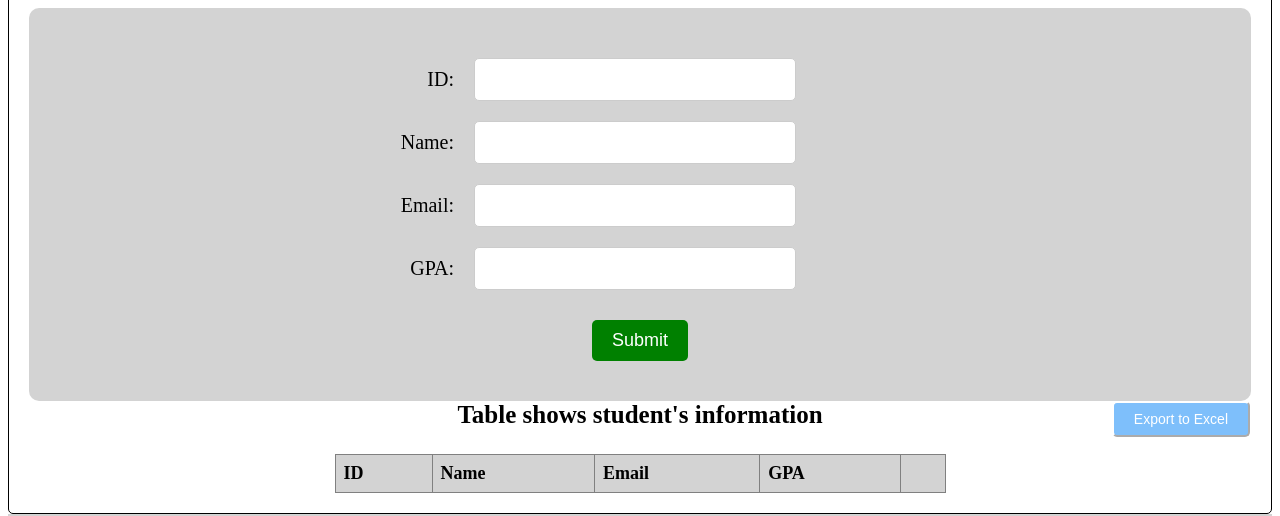
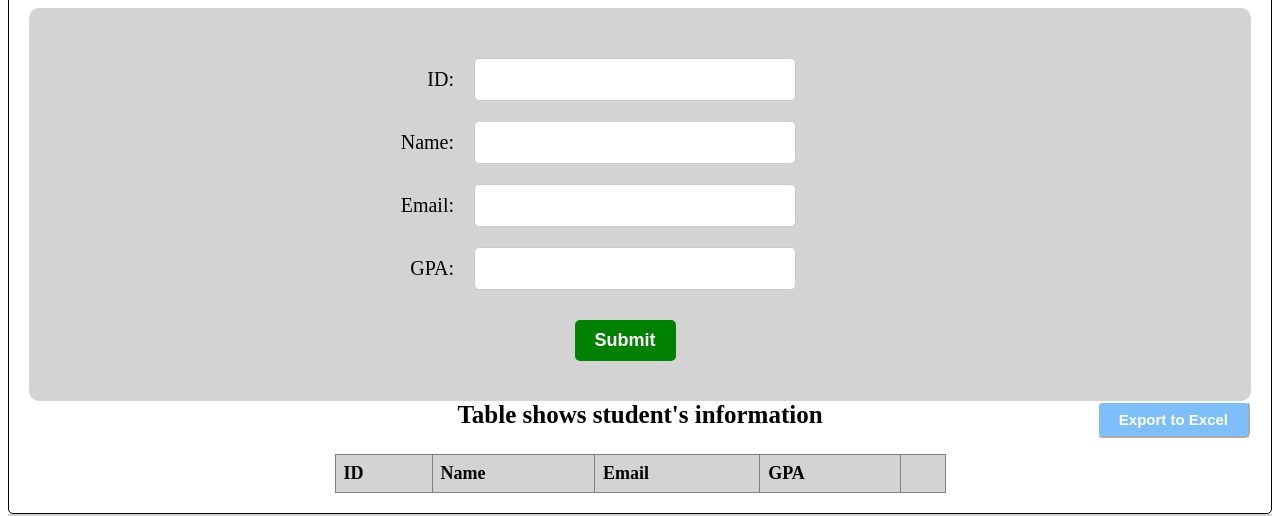
Before and after one commit to realthdat/myMidTask, a plain HTML site: page index.html in a window 1280 px wide. Shown: the part 312-828 px from the top of the page. Drawn offline with nearby package versions, Linux system fonts and the light colour scheme.

Commit message:
Update index.html

```diff
--- a/index.html
+++ b/index.html
@@ -98,8 +98,10 @@
 
     input[type="submit"] {
       font-size: 18px;
+      font-weight: bold;
       padding: 10px 20px;
       margin-top: 20px;
+      margin-left: 150px;
       background-color: green;
       color: white;
       border: none;
@@ -114,6 +116,7 @@
       border: none;
       border-radius: 5px;
       font-size: 15px;
+      font-weight: bold;
       cursor: pointer;
     }
 
@@ -129,7 +132,8 @@
       background-color: #7ebffb;
       color: white;
       border-radius: 5px;
-      font-size: 14px;
+      font-size: 15px;
+      font-weight: bold;
       cursor: pointer;
       border-color: white;
     }
@@ -214,7 +218,7 @@
         <input type="text" id="studentGpa" required />
       </div>
 
-      <input type="submit" value="Submit" />
+      <div class="input-row"><input type="submit" value="Submit" /></div>
     </form>
 
     <p1>Table shows student's information</p1>
```
